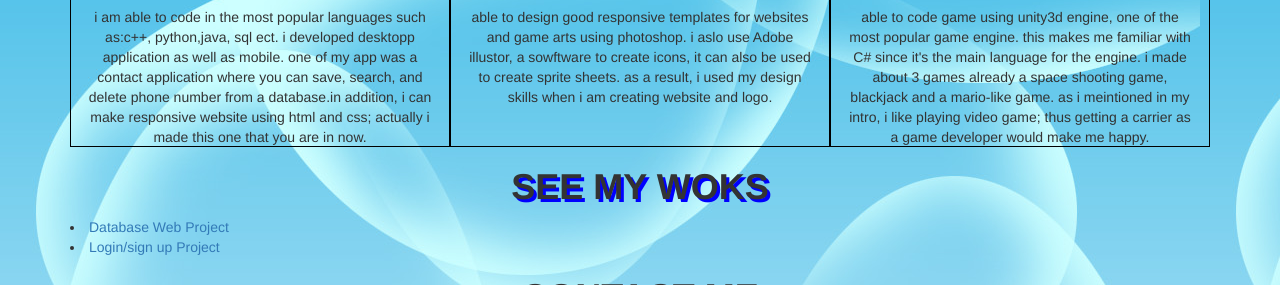
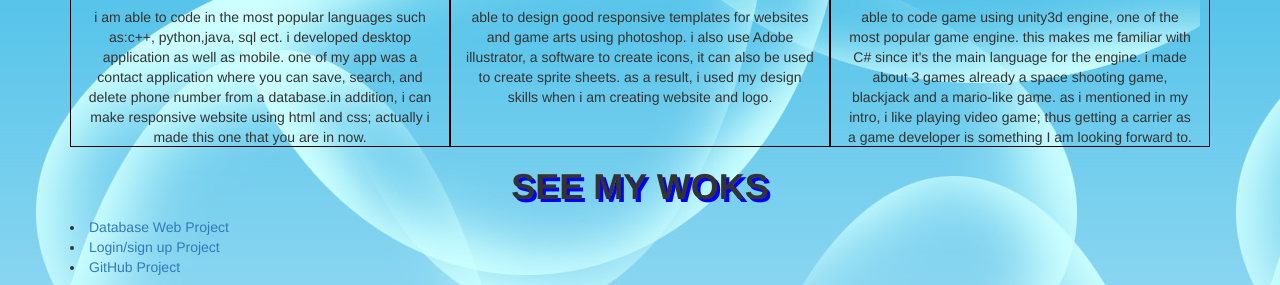
Before and after one commit to SonRossy/HomePage, a plain HTML site: page index.html in a window 1280 px wide. Shown: the part 667-952 px from the top of the page. Drawn offline with nearby package versions, Linux system fonts and the light colour scheme.

Commit message:
second try

```diff
--- a/index.html
+++ b/index.html
@@ -35,8 +35,9 @@
           My name is Son-Rossy Dorvil. My major is computer science at Bridgewater state University.
           Computer is my passion, I have always wondered how a computer works, how all those magic inside of a computer happen; this is one of the reasons now I am a computer science student.
           I am currently living in Boston Ma, I spend most of time studying and coding; when I feel too exhausted from learning, I usually take a break and play video game for a while.
-          Playing game is not just one of my hubbies; i actually make them as well. in addition, i have an Arduino board which is a controller device that you can use to code robot;
-          So I know a thing or two about robotics as well. If you want to know more my skills, you can either download my resume below or scroll down to my <a href="#pro">professional
+          Playing game is not just one of my hubbies; i actually  created them as well. in addition, i have an Arduino board which is a micro-controller that’s use for embedded system;
+          So I know a thing or two about robotics as well. If you want to know more my skills, you can either download my resume below or scroll down to my
+ <a href="#pro">professional
  </a> section.
         </intro>
         <h1 id="resume"><a href="Son Dorvil Resume.docx" download>DOWNLOAD RESUME </a></h1>
@@ -54,7 +55,7 @@
       <h2>Coder</h2>
       <p>
         i am able to code in the most popular languages such as:c++, python,java, sql ect.
-        i developed desktopp application as well as mobile. one of my app was a contact application where you can save,
+        i developed desktop application as well as mobile. one of my app was a contact application where you can save,
         search, and delete phone number from a database.in addition, i can make responsive website using html and css; actually
         i made this one that you are in now.
 
@@ -65,7 +66,7 @@
       <h2>Graphic Designer</h2>
       <p>
         able to design good responsive templates for websites and game arts using photoshop.
-        i aslo use Adobe illustor, a sowftware to create icons, it can also be used to create sprite sheets.
+        i also use Adobe illustrator, a software to create icons, it can also be used to create sprite sheets.
         as a result, i used my design skills when i am creating website and logo.
       </p>
     </div>
@@ -75,7 +76,7 @@
         <p>
           able to code game using unity3d engine, one of the most popular game engine. this makes me familiar with C# since
           it's the main language for the engine. i made about 3 games already a space shooting game, blackjack and a mario-like game.
-          as i meintioned in my intro, i like playing video game; thus getting a carrier as a game developer would make me happy.
+          as i mentioned in my intro, i like playing video game; thus getting a carrier as a game developer is something I am looking forward to.
         </p>
     </div>
   </div>
@@ -88,6 +89,10 @@
   <li>
       <a href="https://pacific-spire-15331.herokuapp.com/users">Login/sign up Project</a>
   </li>
+  <li>
+    <a href="https://github.com/SonRossy">GitHub Project</a>
+  </li>
+
   </div>
   <a name="cont"></a>
   <div class="container contact">
@@ -116,8 +121,8 @@
   </div>
 </body>
   <footer>
-		<p class=" container copyright">
-			Copyright &copy; son-rossy dorvil. All rights reserved.
-		</p>
-	</footer>
+    <p class=" container copyright">
+      Copyright &copy; son-rossy dorvil. All rights reserved.
+    </p>
+  </footer>
 </html>
```
